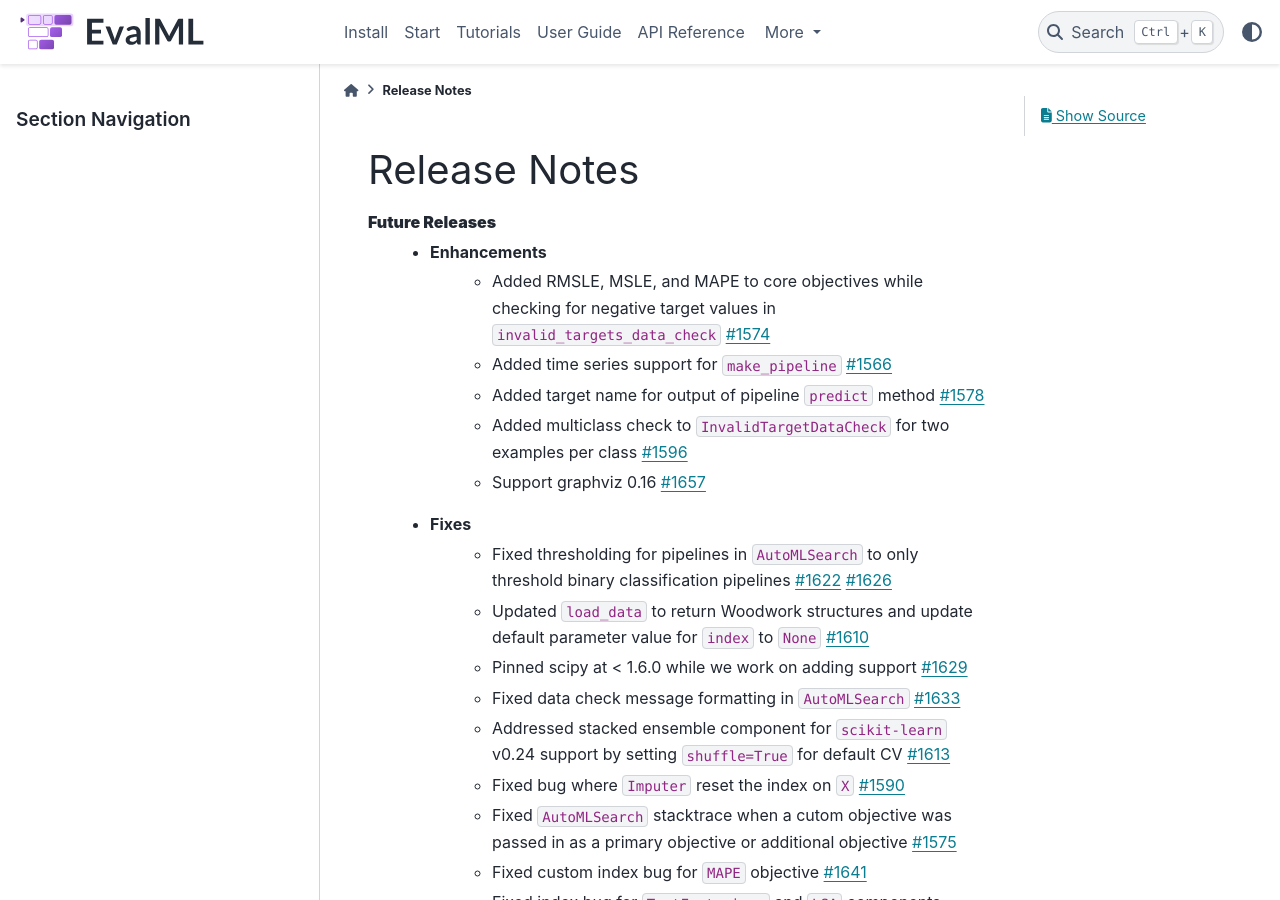
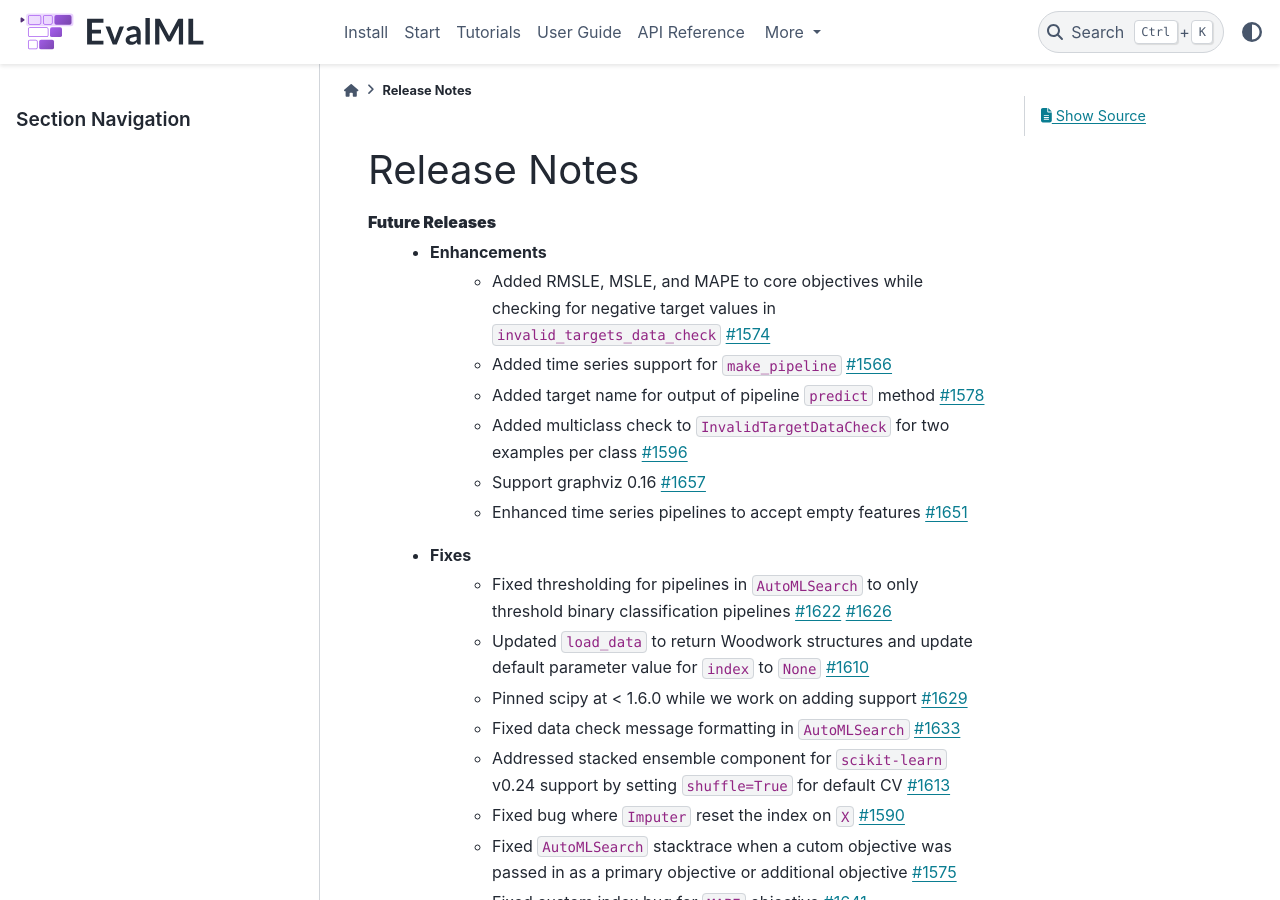
Before and after one commit to alteryx/evalml, a Sphinx documentation site: the page built from docs/source/release_notes.rst, in a window 1280 px wide and 900 px high. Built offline with Sphinx 7.4.7 and the PyData theme 0.15.4, drawn with Linux system fonts in a browser that asks for light colours; comment, search, counter and statistics services are not loaded.

Commit message:
Adding PR 1651 to release notes.

```diff
--- a/docs/source/release_notes.rst
+++ b/docs/source/release_notes.rst
@@ -8,6 +8,7 @@ Release Notes
         * Added target name for output of pipeline ``predict`` method :pr:`1578`
         * Added multiclass check to ``InvalidTargetDataCheck`` for two examples per class :pr:`1596`
         * Support graphviz 0.16 :pr:`1657`
+        * Enhanced time series pipelines to accept empty features :pr:`1651`
     * Fixes
         * Fixed thresholding for pipelines in ``AutoMLSearch`` to only threshold binary classification pipelines :pr:`1622` :pr:`1626`
         * Updated ``load_data`` to return Woodwork structures and update default parameter value for ``index`` to ``None`` :pr:`1610`
```
